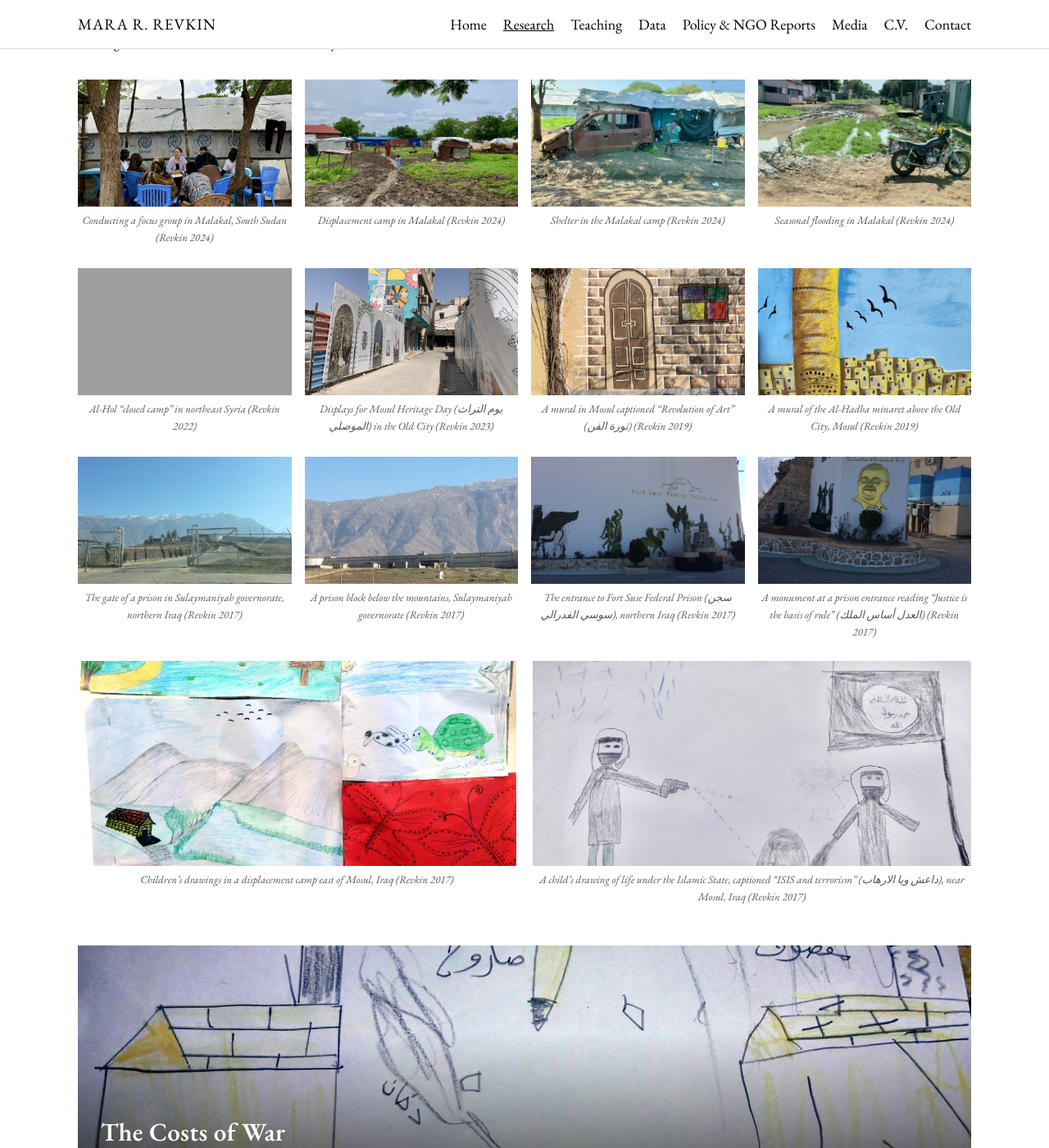
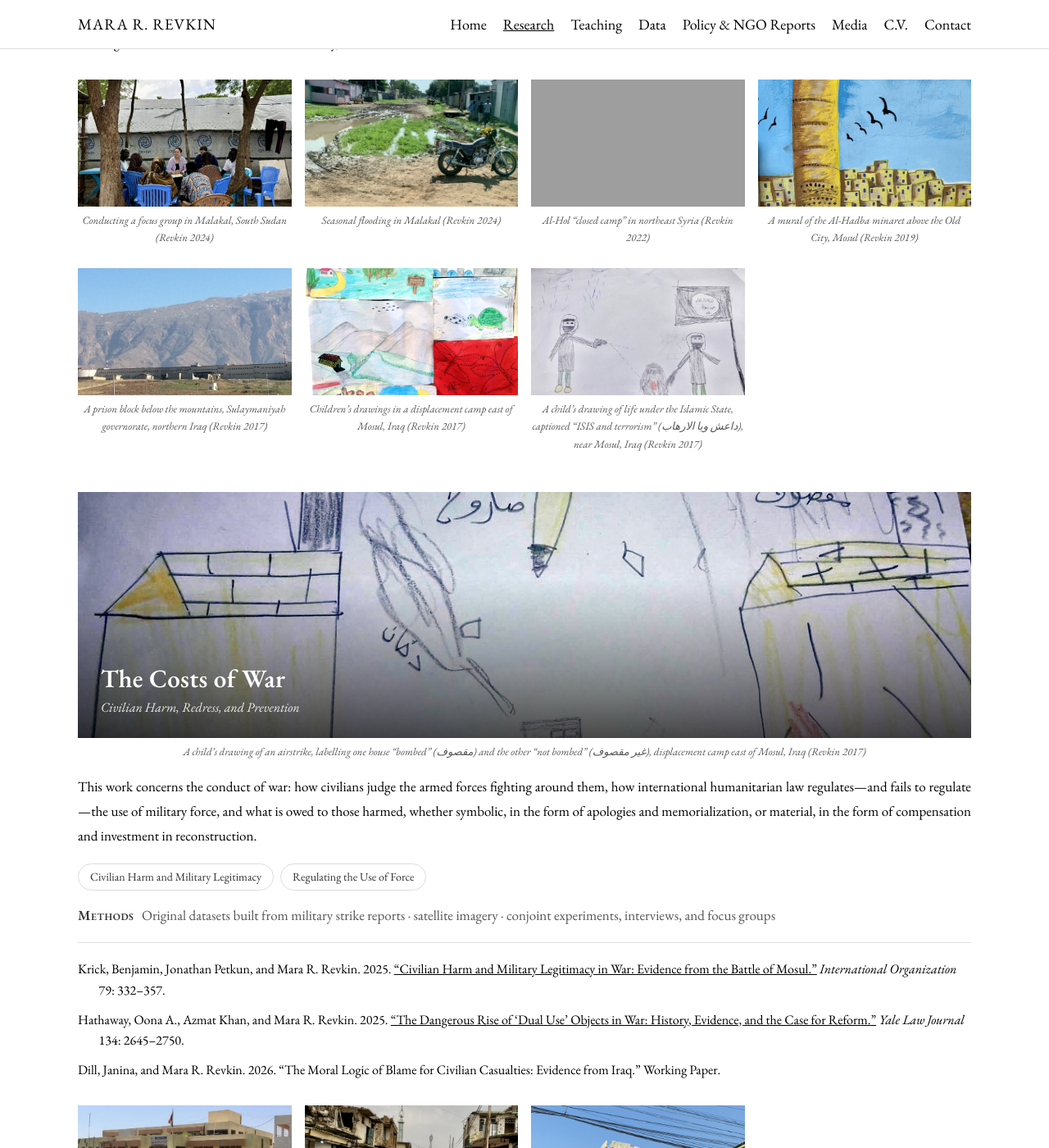
Before and after one commit to mrevkin/mrevkin.github.io, a Jekyll site: the page research.html, which Jekyll copies as it is, in a window 1280 px wide and 1400 px high, scrolled down 2119 px. Shown: the whole window at 82% size. Built offline with Jekyll 4.4.1, drawn with Linux system fonts in a browser that asks for light colours; some of the changed text lies outside the part shown; grey boxes are pictures that could not be loaded.

Commit message:
Prune photographs on the Research Areas page

```diff
--- a/research.html
+++ b/research.html
@@ -103,70 +103,40 @@
           <li data-m="surveys">Dill, Janina, Marnie Howlett, Carl M&uuml;ller-Crepon, and Mara R. Revkin. 2026. <a href="https://scholarship.law.duke.edu/faculty_scholarship/4622" target="_blank">&ldquo;Resistance, Collaboration, and Ethnic Bias: Evidence on Social Cohesion in Wartime Ukraine.&rdquo;</a> Working Paper. Revise and Resubmit.</li>
           <li data-m="surveys">Levy, Gabriella, and Mara R. Revkin. 2025. &ldquo;Introducing the Fragility Index: A Tool for Evidence-Based Transitional and Recovery Programming.&rdquo; International Organization for Migration in South Sudan and Duke University, 1&ndash;77.</li>
         </ul>
+
       <div class="photo-strip">
         <div>
           <img src="southsudan-focus-group.jpg" alt="Focus group in Malakal, South Sudan" />
           <p class="img-caption">Conducting a focus group in Malakal, South Sudan (Revkin 2024)</p>
         </div>
         <div>
-          <img src="southsudan-idp-camp.jpg" alt="Displacement camp in Malakal, South Sudan" />
-          <p class="img-caption">Displacement camp in Malakal (Revkin 2024)</p>
-        </div>
-        <div>
-          <img src="southsudan-burned-car.jpg" alt="Shelter in a displacement camp in Malakal, South Sudan" />
-          <p class="img-caption">Shelter in the Malakal camp (Revkin 2024)</p>
-        </div>
-        <div>
-          <img src="southsudan-flooding.jpg" alt="Flooding in Malakal, South Sudan" />
+          <img src="southsudan-flooding.jpg" alt="Seasonal flooding in Malakal, South Sudan" />
           <p class="img-caption">Seasonal flooding in Malakal (Revkin 2024)</p>
         </div>
-      </div>
-      <div class="photo-strip">
         <div>
           <img src="research-human-rights.jpeg" alt="Al-Hol closed camp in northeast Syria" />
           <p class="img-caption">Al-Hol &ldquo;closed camp&rdquo; in northeast Syria (Revkin 2022)</p>
-        </div>
-        <div>
-          <img src="mosul-heritage-day.jpg" alt="Murals and displays for Mosul Heritage Day in the Old City" />
-          <p class="img-caption">Displays for Mosul Heritage Day (<span lang="ar" dir="rtl">يوم التراث الموصلي</span>) in the Old City (Revkin 2023)</p>
-        </div>
-        <div>
-          <img src="mosul-revolution-of-art.jpg" alt="A mural in Mosul captioned Revolution of Art" />
-          <p class="img-caption">A mural in Mosul captioned &ldquo;Revolution of Art&rdquo; (<span lang="ar" dir="rtl">ثورة الفن</span>) (Revkin 2019)</p>
         </div>
         <div>
           <img src="mosul-minaret-mural.jpg" alt="A mural of the Al-Hadba minaret above the Old City of Mosul" />
           <p class="img-caption">A mural of the Al-Hadba minaret above the Old City, Mosul (Revkin 2019)</p>
         </div>
       </div>
-      <div class="photo-strip">
+      <div class="photo-strip three">
         <div>
-          <img src="iraq-prison-gate.jpg" alt="The gate of a prison in northern Iraq" />
-          <p class="img-caption">The gate of a prison in Sulaymaniyah governorate, northern Iraq (Revkin 2017)</p>
+          <img src="iraq-prison-block.jpg" alt="A prison block in northern Iraq" />
+          <p class="img-caption">A prison block below the mountains, Sulaymaniyah governorate, northern Iraq (Revkin 2017)</p>
         </div>
         <div>
-          <img src="iraq-prison-block.jpg" alt="A prison block in northern Iraq" />
-          <p class="img-caption">A prison block below the mountains, Sulaymaniyah governorate (Revkin 2017)</p>
-        </div>
-        <div>
-          <img src="iraq-fort-suse.jpg" alt="The entrance to Fort Suse Federal Prison" />
-          <p class="img-caption">The entrance to Fort Suse Federal Prison (<span lang="ar" dir="rtl">سجن سوسي الفدرالي</span>), northern Iraq (Revkin 2017)</p>
-        </div>
-        <div>
-          <img src="iraq-justice-monument.jpg" alt="A monument at a prison entrance reading Justice is the basis of rule" />
-          <p class="img-caption">A monument at a prison entrance reading &ldquo;Justice is the basis of rule&rdquo; (<span lang="ar" dir="rtl">العدل أساس الملك</span>) (Revkin 2017)</p>
-        </div>
-      </div>
-      <div class="photo-pair">
-        <div>
-          <img src="mosul-childrens-drawings.jpg" alt="Children's drawings of home, landscape, and animals on display in a displacement camp near Mosul, Iraq" />
+          <img src="mosul-childrens-drawings.jpg" alt="Children's drawings in a displacement camp near Mosul" />
           <p class="img-caption">Children&rsquo;s drawings in a displacement camp east of Mosul, Iraq (Revkin 2017)</p>
         </div>
         <div>
           <img src="research-rebel-governance.jpg" alt="A child's drawing of armed men and an Islamic State flag" />
-          <p class="img-caption">A child&rsquo;s drawing of life under the Islamic State, captioned &ldquo;ISIS and terrorism&rdquo; (<span lang="ar" dir="rtl">&#1583;&#1575;&#1593;&#1588; &#1608;&#1610;&#1575; &#1575;&#1604;&#1575;&#1585;&#1607;&#1575;&#1576;</span>), near Mosul, Iraq (Revkin 2017)</p>
+          <p class="img-caption">A child&rsquo;s drawing of life under the Islamic State, captioned &ldquo;ISIS and terrorism&rdquo; (<span lang="ar" dir="rtl">داعش ويا الارهاب</span>), near Mosul, Iraq (Revkin 2017)</p>
         </div>
       </div>
+
       </div>
     </section>
 
@@ -188,43 +158,22 @@
           <li data-m="legal">Hathaway, Oona A., Azmat Khan, and Mara R. Revkin. 2025. <a href="https://scholarship.law.duke.edu/faculty_scholarship/4438" target="_blank">&ldquo;The Dangerous Rise of &lsquo;Dual Use&rsquo; Objects in War: History, Evidence, and the Case for Reform.&rdquo;</a> <em>Yale Law Journal</em> 134: 2645&ndash;2750.</li>
           <li data-m="surveys interviews">Dill, Janina, and Mara R. Revkin. 2026. &ldquo;The Moral Logic of Blame for Civilian Casualties: Evidence from Iraq.&rdquo; Working Paper.</li>
         </ul>
-      <div class="photo-strip">
+
+      <div class="photo-strip three">
+        <div>
+          <img src="mosul-school-grave.jpg" alt="A makeshift grave in the yard of a primary school north of Mosul" />
+          <p class="img-caption">A makeshift grave in the yard of a primary school north of Mosul, Iraq (Revkin 2017)</p>
+        </div>
         <div>
           <img src="mosul-street-2019.jpg" alt="A street in the Old City of West Mosul" />
           <p class="img-caption">A street in the Old City of West Mosul, two years after the battle to retake the city (Revkin 2019)</p>
-        </div>
-        <div>
-          <img src="mosul-destroyed-building.jpg" alt="A building destroyed in the battle for Mosul" />
-          <p class="img-caption">A building destroyed in the battle for Mosul (Revkin 2023)</p>
-        </div>
-        <div>
-          <img src="mosul-destroyed-house.jpg" alt="A destroyed house in the Old City of Mosul" />
-          <p class="img-caption">A destroyed house in the Old City, its standing wall marked in red paint (Revkin 2023)</p>
         </div>
         <div>
           <img src="mosul-shops-reopening.jpg" alt="Shops trading beneath a building damaged in the battle for Mosul" />
           <p class="img-caption">Shops trading beneath a building damaged in the battle for Mosul (Revkin 2019)</p>
         </div>
       </div>
-      <div class="photo-strip">
-        <div>
-          <img src="mosul-school-grave.jpg" alt="A makeshift grave in the yard of a primary school north of Mosul" />
-          <p class="img-caption">A makeshift grave in the yard of a primary school north of Mosul, Iraq (Revkin 2017)</p>
-        </div>
-        <div>
-          <img src="child-drawing-house-garden.jpg" alt="A child's drawing of a house and garden" />
-          <p class="img-caption">A child&rsquo;s drawing of a house and garden, displacement camp east of Mosul (Revkin 2017)</p>
-        </div>
-        <div>
-          <img src="iraq-detention-corridor.jpg" alt="A corridor inside a detention facility in Erbil" />
-          <p class="img-caption">A corridor inside a detention facility in Erbil, Iraq (Revkin 2017)</p>
-        </div>
-      </div>
-      <div class="photo-single">
-        <img src="research-law-armed-conflict.jpg" alt="A child's drawing of the battle for Mosul, Iraq" />
-        <p class="img-caption">A child&rsquo;s drawing of the battle for Mosul, Iraq (Revkin 2017)</p>
-      </div>
-      </div>
+
     </section>
 
     <hr class="divider" style="margin-top: 20px;" />
```
